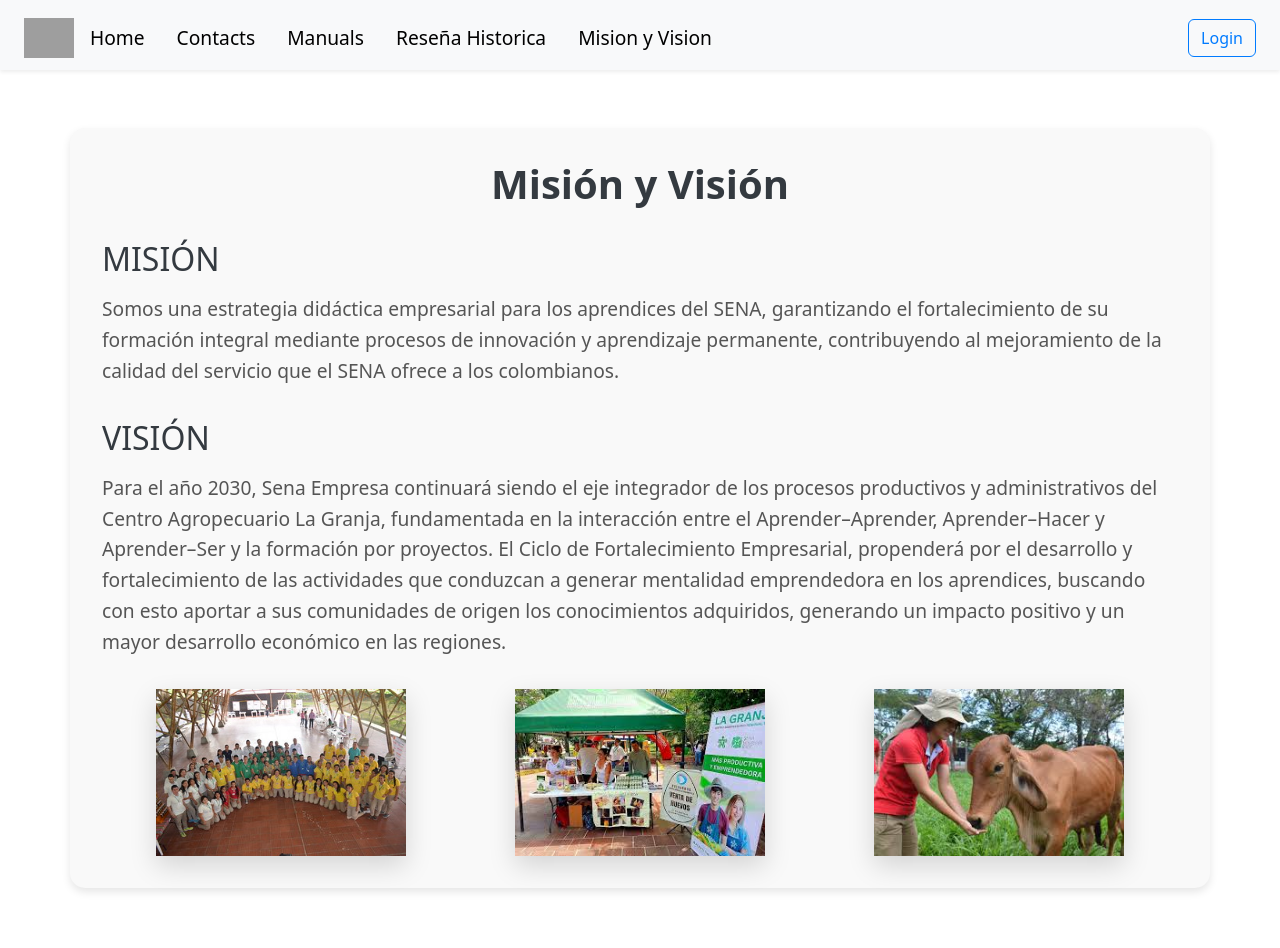
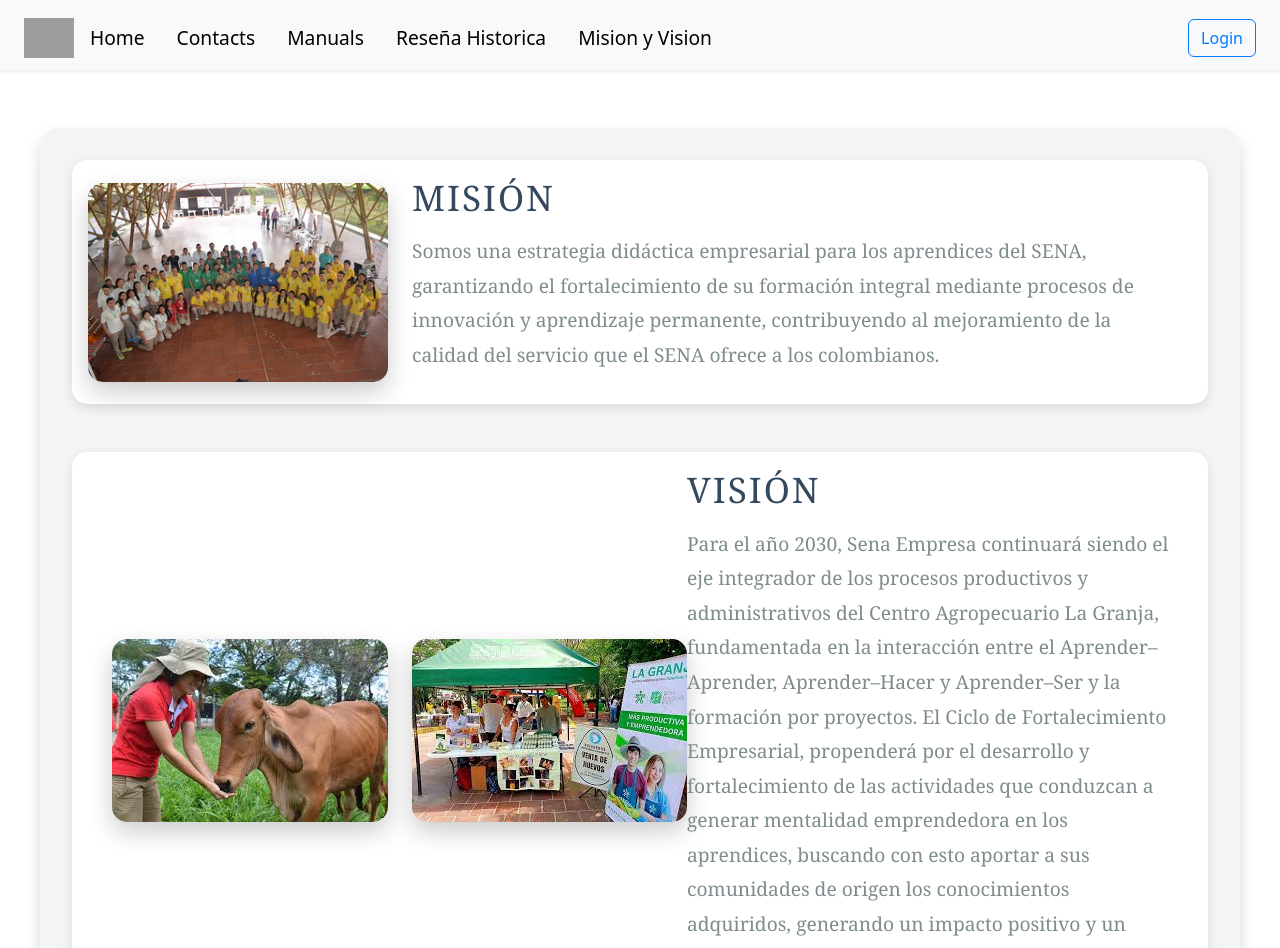
Before and after one commit to goldentorcka/COMPROMISO, a React (Vite) app in the folder frontend-compromiso/: page /Mision-Vision in a window 1280 px wide. Shown: the top 948 px of the page. Built offline with nearby package versions, Linux system fonts and the light colour scheme; no server answers; grey boxes are pictures that could not be loaded; what react-client-session would draw is missing.

Commit message:
modifico Mision y Vision de la barra de navegacion publica

```diff
--- a/frontend-compromiso/src/components/Nav/NavQuerySena/NavMenuS_E.jsx
+++ b/frontend-compromiso/src/components/Nav/NavQuerySena/NavMenuS_E.jsx
@@ -24,47 +24,75 @@ const NavMenuSE = () => {
         container: {
             marginTop: '2rem',
             padding: '2rem',
-            backgroundColor: '#f9f9f9',
-            borderRadius: '15px',
-            boxShadow: '0 4px 8px rgba(0, 0, 0, 0.1)',
-            animation: 'slideIn 1s ease-out'
+            backgroundColor: '#f3f4f6',
+            borderRadius: '20px',
+            boxShadow: '0 8px 16px rgba(0, 0, 0, 0.15)',
+            fontFamily: 'Georgia, serif',
+            maxWidth: '1200px',
+            margin: '0 auto',
+            position: 'relative',
         },
         title: {
-            fontSize: '2.5rem',
-            color: '#343a40',
+            fontSize: '2.8rem',
+            color: '#2c3e50',
             fontWeight: 'bold',
             textAlign: 'center',
-            marginBottom: '2rem',
-            animation: 'fadeInDown 1s ease-in-out'
+            marginBottom: '2.5rem',
+            animation: 'fadeInDown 1s ease-in-out',
+            textTransform: 'uppercase',
+            letterSpacing: '3px',
         },
-        section: {
-            marginBottom: '2rem'
+        missionSection: {
+            display: 'flex',
+            flexDirection: 'row',
+            alignItems: 'center',
+            marginBottom: '3rem',
+            padding: '1rem',
+            backgroundColor: '#ffffff',
+            borderRadius: '15px',
+            boxShadow: '0 4px 12px rgba(0, 0, 0, 0.1)',
+        },
+        visionSection: {
+            display: 'flex',
+            flexDirection: 'row-reverse',
+            alignItems: 'center',
+            padding: '1rem',
+            backgroundColor: '#ffffff',
+            borderRadius: '15px',
+            boxShadow: '0 4px 12px rgba(0, 0, 0, 0.1)',
         },
         heading: {
-            fontSize: '2rem',
-            color: '#343a40',
+            fontSize: '2.2rem',
+            color: '#34495e',
             marginBottom: '1rem',
-            animation: 'fadeInLeft 1s ease-in-out'
+            animation: 'fadeInLeft 1s ease-in-out',
+            textTransform: 'uppercase',
+            letterSpacing: '2px',
         },
         paragraph: {
             fontSize: '1.2rem',
-            lineHeight: '1.6',
-            color: '#555',
-            animation: 'fadeInRight 1s ease-in-out'
+            lineHeight: '1.8',
+            color: '#7f8c8d',
+            animation: 'fadeInRight 1s ease-in-out',
+            marginRight: '1rem',
         },
-        imageContainer: {
-            display: 'flex',
-            justifyContent: 'space-around',
-            marginTop: '2rem',
-            perspective: '1000px'
+        missionImage: {
+            width: '300px',
+            height: 'auto',
+            marginRight: '1.5rem',
+            transition: 'transform 0.6s ease, box-shadow 0.6s ease',
+            cursor: 'pointer',
+            boxShadow: '0 10px 25px rgba(0, 0, 0, 0.2)',
+            borderRadius: '15px',
         },
-        image: {
-            width: '250px',
+        visionImage: {
+            width: '300px',
             height: 'auto',
+            marginLeft: '1.5rem',
             transition: 'transform 0.6s ease, box-shadow 0.6s ease',
-            transformStyle: 'preserve-3d',
             cursor: 'pointer',
-            boxShadow: '0 10px 25px rgba(0, 0, 0, 0.15)',
+            boxShadow: '0 10px 25px rgba(0, 0, 0, 0.2)',
+            borderRadius: '15px',
         },
         imageHoveredLeft: {
             transform: 'rotateY(20deg) rotateX(10deg) scale(1.2)',
@@ -73,6 +101,16 @@ const NavMenuSE = () => {
         imageHoveredRight: {
             transform: 'rotateY(-20deg) rotateX(-10deg) scale(1.2)',
             boxShadow: '0 20px 40px rgba(0, 0, 0, 0.3)',
+        },
+        decorativeLine: {
+            position: 'absolute',
+            top: '50%',
+            left: '50%',
+            width: '80%',
+            height: '2px',
+            backgroundColor: '#2c3e50',
+            transform: 'translate(-50%, -50%)',
+            zIndex: '-1',
         }
     };
 
@@ -80,8 +118,25 @@ const NavMenuSE = () => {
         <>
             <NavMenuPublic />
             <div className="container my-5" style={styles.container}>
-                <h1 style={styles.title}>Misión y Visión</h1>
-                <div className="section" style={styles.section}>
+                {/* <h1 style={styles.title}>Misión y Visión</h1> */}
+
+                {/* Misión */}
+                <div style={styles.missionSection}>
+                    <img
+                        src={images[0]}
+                        alt="Misión"
+                        style={{
+                            ...styles.missionImage,
+                            ...(hoveredImage?.index === 0 && hoveredImage?.direction === 'left' && styles.imageHoveredRight),
+                            ...(hoveredImage?.index === 0 && hoveredImage?.direction === 'right' && styles.imageHoveredLeft),
+                        }}
+                        onMouseEnter={(e) => {
+                            const direction = e.nativeEvent.offsetX < e.target.clientWidth / 2 ? 'left' : 'right';
+                            handleMouseEnter(0, direction);
+                        }}
+                        onMouseLeave={handleMouseLeave}
+                    />
+                    <div>
                         <h2 style={styles.heading}>MISIÓN</h2>
                         <p style={styles.paragraph}>
                             Somos una estrategia didáctica empresarial para los aprendices del SENA, garantizando el fortalecimiento
@@ -89,7 +144,11 @@ const NavMenuSE = () => {
                             mejoramiento de la calidad del servicio que el SENA ofrece a los colombianos.
                         </p>
                     </div>
-                <div className="section" style={styles.section}>
+                </div>
+
+                {/* Visión */}
+                <div style={styles.visionSection}>
+                    <div>
                         <h2 style={styles.heading}>VISIÓN</h2>
                         <p style={styles.paragraph}>
                             Para el año 2030, Sena Empresa continuará siendo el eje integrador de los procesos productivos y
@@ -101,25 +160,37 @@ const NavMenuSE = () => {
                             un mayor desarrollo económico en las regiones.
                         </p>
                     </div>
-                <div style={styles.imageContainer}>
-                    {images.map((src, index) => (
                     <img
-                            key={index}
-                            src={src}
-                            alt={`Imagen ${index + 1}`}
+                        src={images[1]}
+                        alt="Visión 1"
                         style={{
-                                ...styles.image,
-                                ...(hoveredImage?.index === index && hoveredImage?.direction === 'left' && styles.imageHoveredRight),
-                                ...(hoveredImage?.index === index && hoveredImage?.direction === 'right' && styles.imageHoveredLeft),
+                            ...styles.visionImage,
+                            ...(hoveredImage?.index === 1 && hoveredImage?.direction === 'left' && styles.imageHoveredRight),
+                            ...(hoveredImage?.index === 1 && hoveredImage?.direction === 'right' && styles.imageHoveredLeft),
                         }}
                         onMouseEnter={(e) => {
                             const direction = e.nativeEvent.offsetX < e.target.clientWidth / 2 ? 'left' : 'right';
-                                handleMouseEnter(index, direction);
+                            handleMouseEnter(1, direction);
                         }}
                         onMouseLeave={handleMouseLeave}
                     />
-                    ))}
+                    <img
+                        src={images[2]}
+                        alt="Visión 2"
+                        style={{
+                            ...styles.visionImage,
+                            ...(hoveredImage?.index === 2 && hoveredImage?.direction === 'left' && styles.imageHoveredRight),
+                            ...(hoveredImage?.index === 2 && hoveredImage?.direction === 'right' && styles.imageHoveredLeft),
+                        }}
+                        onMouseEnter={(e) => {
+                            const direction = e.nativeEvent.offsetX < e.target.clientWidth / 2 ? 'left' : 'right';
+                            handleMouseEnter(2, direction);
+                        }}
+                        onMouseLeave={handleMouseLeave}
+                    />
                 </div>
+
+                <div style={styles.decorativeLine}></div>
             </div>
         </>
     );
```
Lines whose indentation alone changed are shown as unchanged.
